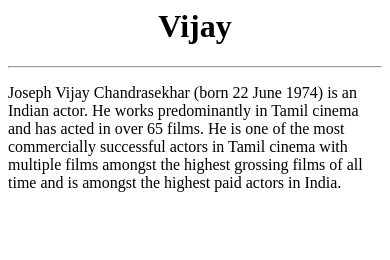
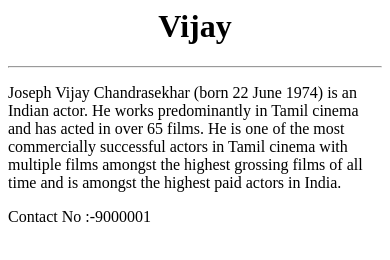
Before and after one commit to SureshManiDevendran/HtmlActorPage, a plain HTML site: page index.html in a window 390 px wide. Drawn offline with Linux system fonts and the light colour scheme.

Commit message:
Adde Phone Number

```diff
--- a/index.html
+++ b/index.html
@@ -5,3 +5,4 @@
 <p>
   Joseph Vijay Chandrasekhar (born 22 June 1974) is an Indian actor. He works predominantly in Tamil cinema and has acted in over 65 films. He is one of the most commercially successful actors in Tamil cinema with multiple films amongst the highest grossing films of all time and is amongst the highest paid actors in India.
 </p>
+<p>Contact No :-9000001</p>
```
